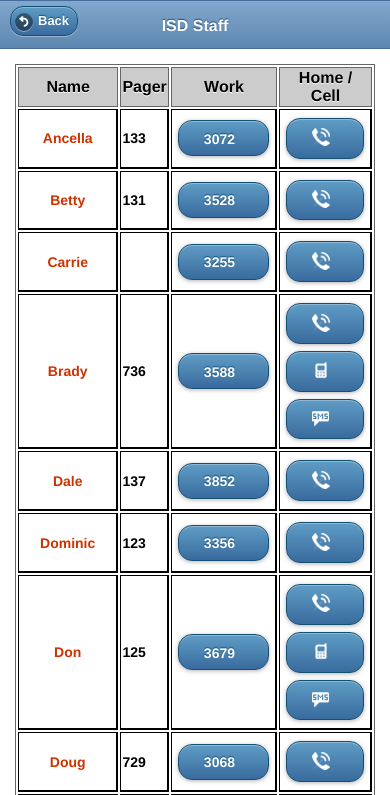
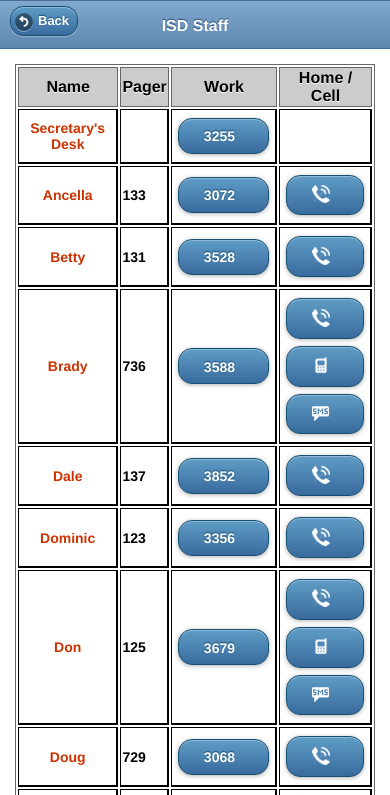
Before and after one commit to brdgsh/GSH_ISD_Phone_List_1, a plain HTML site: page index.html in a window 390 px wide. Both pictures are taken after a click on the item "ISD Staff". Shown: the top 795 px of the page. Drawn offline with Linux system fonts and the light colour scheme; some packages are replaced by stand-ins of ours.

Commit message:
Removed Carrie

```diff
--- a/_notes/dwsync.xml
+++ b/_notes/dwsync.xml
@@ -1,6 +1,6 @@
 <?xml version="1.0" encoding="utf-8" ?>
 <dwsync>
-<file name="index.html" server="//PRIVACYMAN/wwwroot/" local="130716185975971320" remote="130716185970000000" Dst="2" />
+<file name="index.html" server="//PRIVACYMAN/wwwroot/" local="130722005084514467" remote="130722005080000000" Dst="2" />
 <file name=".gitattributes" server="//PRIVACYMAN/wwwroot/" local="130117371332928946" remote="130117371330000000" Dst="2" />
 <file name=".gitignore" server="//PRIVACYMAN/wwwroot/" local="130117371333062239" remote="130117371330000000" Dst="2" />
 <file name="childbrowser.js" server="//PRIVACYMAN/wwwroot/" local="130162270151453464" remote="130162270150000000" Dst="1" />
--- a/index.html
+++ b/index.html
@@ -92,6 +92,12 @@ navigator.app.loadUrl(url, { openExternal:true });
           Cell</th>
       </tr>
       <tr>
+        <td class="colorLetter">Secretary's Desk</td>
+        <td align="right" style="text-align: left"></td>
+        <td><a href="tel:812-885-3255" data-iconpos="right" data-role="button" data-theme="b">3255</a></td>
+        <td>&nbsp;</td>
+      </tr>
+      <tr>
         <td class="colorLetter">Ancella</td>
         <td align="right" style="text-align: left">133</td>
         <td><a href="tel:812-885-3072" data-iconpos="right" data-role="button" data-theme="b">3072</a></td>
@@ -102,12 +108,6 @@ navigator.app.loadUrl(url, { openExternal:true });
         <td align="right" style="text-align: left">131</td>
         <td><a href="tel:812-885-3528" data-iconpos="right" data-role="button" data-theme="b">3528</a></td>
         <td><a href="tel:618-943-5691" data-iconpos="right" data-role="button" data-theme="b"><img src="icons/phone-call-active-16.png" width="18" height="18" alt="" /></a></td>
-      </tr>
-      <tr>
-        <td class="colorLetter">Carrie</td>
-        <td align="right" style="text-align: left"></td>
-        <td><a href="tel:812-885-3255" data-iconpos="right" data-role="button" data-theme="b">3255</a></td>
-        <td><a href="tel:812-887-0683" data-iconpos="right" data-role="button" data-theme="b"><img src="icons/phone-call-active-16.png" width="18" height="18" alt="" /></a></td>
       </tr>
       <tr>
         <td class="colorLetter">Brady</td>
```
